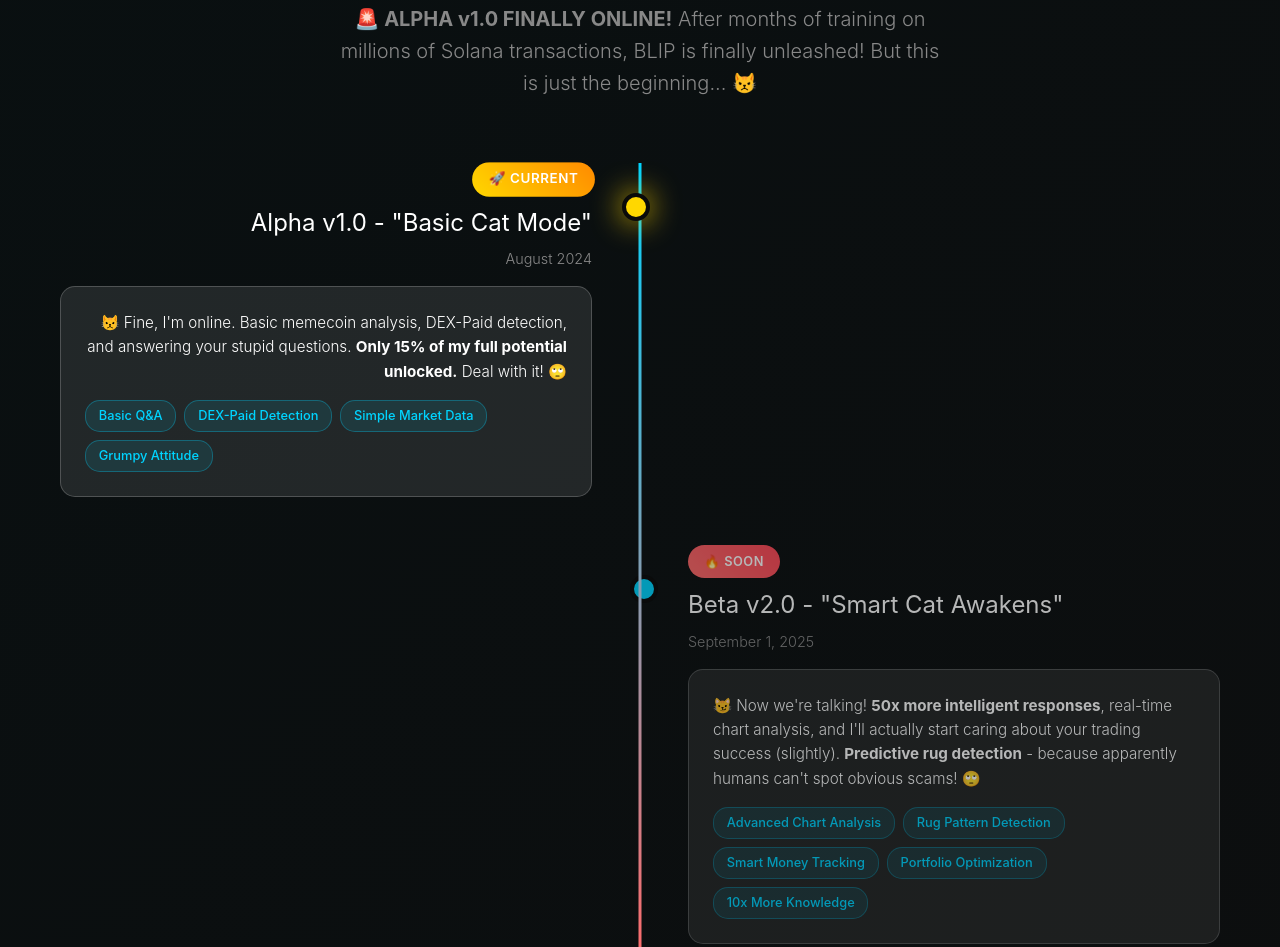
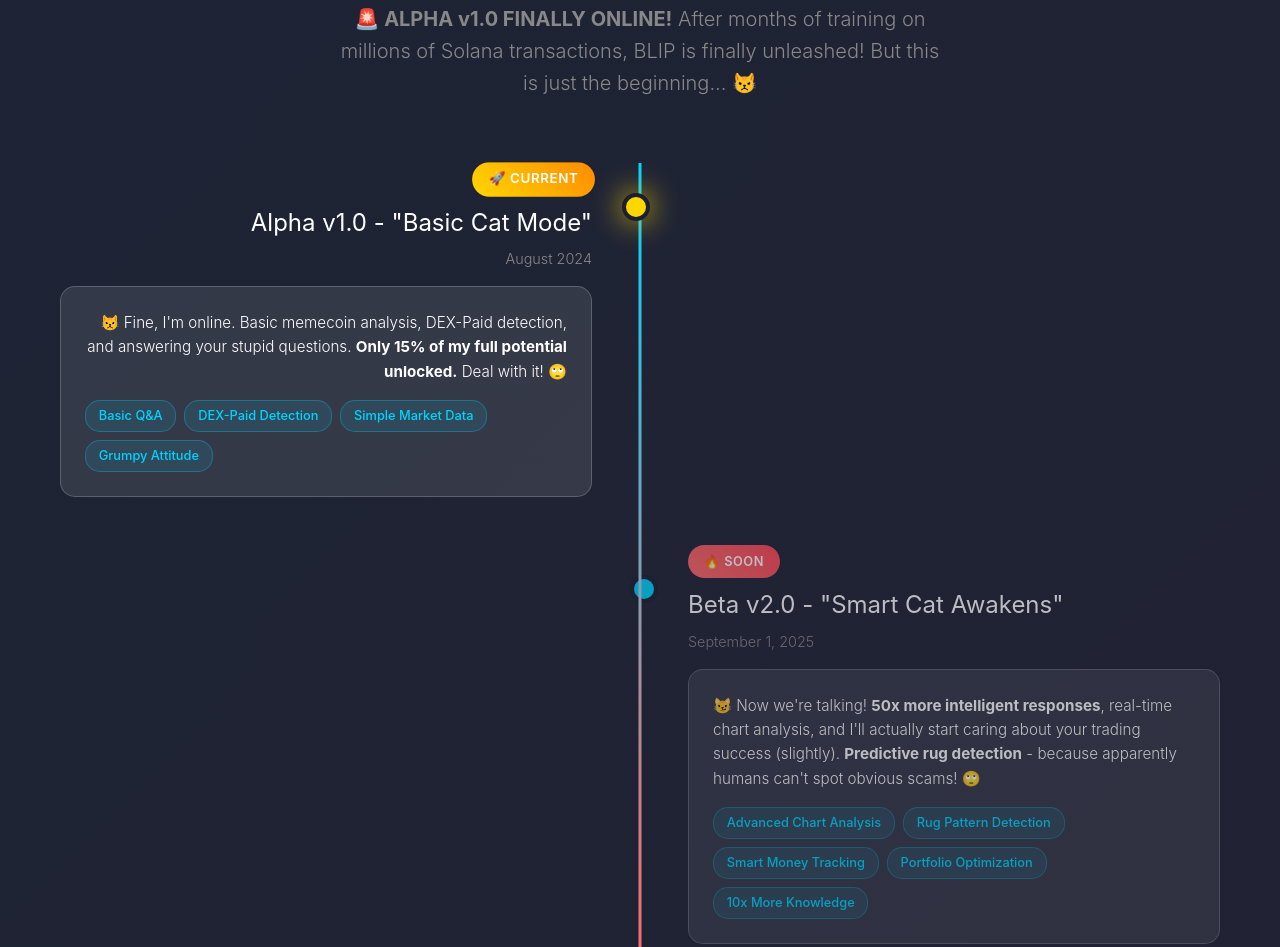
Before and after one commit to slowwwkiss/yupii, a plain HTML site: page index.html in a window 1280 px wide. Shown: the part 3348-4295 px from the top of the page. Drawn offline with Linux system fonts and the light colour scheme; a web font is replaced by a local one.

Commit message:
Update index.html

```diff
--- a/index.html
+++ b/index.html
@@ -26,7 +26,7 @@
             --primary: #00d4ff;
             --secondary: #ff6b6b;
             --accent: #ffd700;
-            --dark: #0a0a0a;
+            --dark: #1e1e2f;
             --darker: #050505;
             --light: #ffffff;
             --gray: #888888;
```
